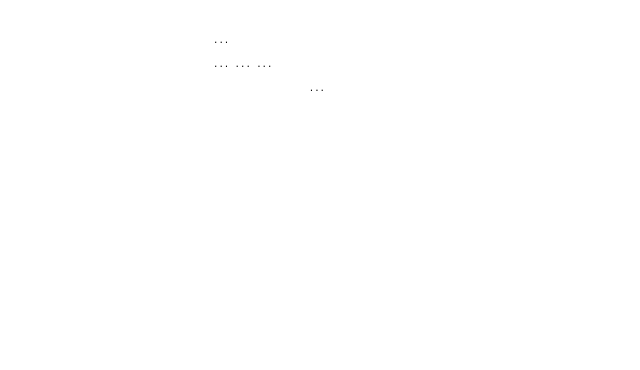
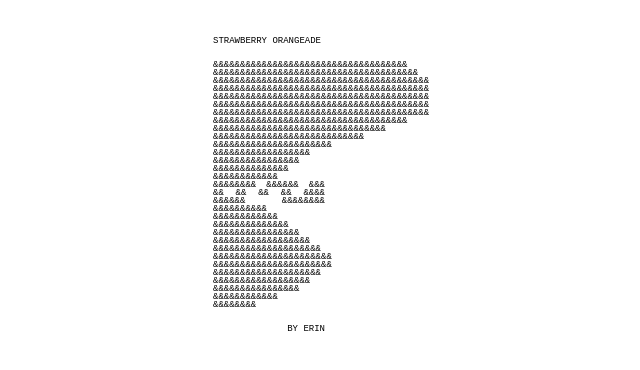
Before and after one commit to ae023/StrawberryOrangeade, a plain HTML site: page index.html in a window 1280 px wide. Shown: the whole page, without its empty margins (371-1011 px from the left). Drawn offline with Linux system fonts and the light colour scheme.

Commit message:
Update index.html

```diff
--- a/index.html
+++ b/index.html
@@ -8,17 +8,52 @@
 </head>
 <body>
     <p><div class="HEAD">
-        ...
+        STRAWBERRY ORANGEADE
     </p></div>
 
     <p><div class="BODY">
-        ...
-        ...
-        ...
+                        &&&&&&&&&&&&&&&&&&&&&&&&&&&&&&&&&&&&
+               &&&&&&&&&&&&&&&&&&&&&&&&&&&&&&&&&&&&&&
+              &&&&&&&&&&&&&&&&&&&&&&&&&&&&&&&&&&&&&&&&
+              &&&&&&&&&&&&&&&&&&&&&&&&&&&&&&&&&&&&&&&&
+              &&&&&&&&&&&&&&&&&&&&&&&&&&&&&&&&&&&&&&&&
+              &&&&&&&&&&&&&&&&&&&&&&&&&&&&&&&&&&&&&&&&
+              &&&&&&&&&&&&&&&&&&&&&&&&&&&&&&&&&&&&&&&&
+                &&&&&&&&&&&&&&&&&&&&&&&&&&&&&&&&&&&&
+                   &&&&&&&&&&&&&&&&&&&&&&&&&&&&&&&&
+                     &&&&&&&&&&&&&&&&&&&&&&&&&&&&
+                         &&&&&&&&&&&&&&&&&&&&&&
+                            &&&&&&&&&&&&&&&&&&
+                               &&&&&&&&&&&&&&&&
+                                  &&&&&&&&&&&&&&
+                                    &&&&&&&&&&&&
+                                        &&&&&&&&
+                                          &&&&&&
+                                             &&&
+                                              &&
+                                              &&
+                                              &&
+                                              &&
+                                             &&&&
+                                            &&&&&&
+                                          &&&&&&&&
+                                        &&&&&&&&&&
+                                      &&&&&&&&&&&&
+                                    &&&&&&&&&&&&&&
+                                  &&&&&&&&&&&&&&&&
+                                &&&&&&&&&&&&&&&&&&
+                              &&&&&&&&&&&&&&&&&&&&
+                             &&&&&&&&&&&&&&&&&&&&&&
+                             &&&&&&&&&&&&&&&&&&&&&&
+                              &&&&&&&&&&&&&&&&&&&&
+                                &&&&&&&&&&&&&&&&&&
+                                 &&&&&&&&&&&&&&&&
+                                   &&&&&&&&&&&&
+                                     &&&&&&&&
     </p></div>
 
     <p><div class="FOOT">
-        ...
+       BY ERIN
     </p></div>
 
 </body>
```
